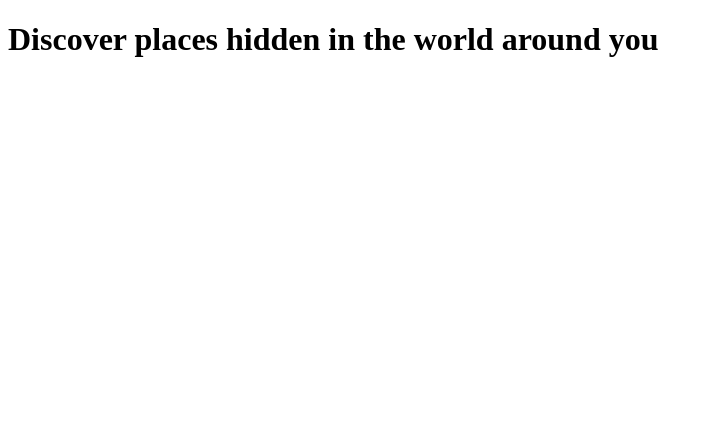
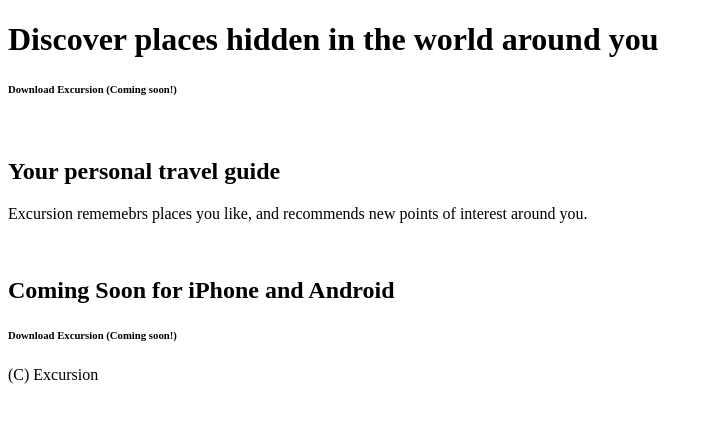
Before and after one commit to wyattdl0706/excursion, a plain HTML site: page index.html in a window 1280 px wide. Shown: the whole page, without its empty margins (0-713 px from the left). Drawn offline with Linux system fonts and the light colour scheme.

Commit message:
2. Add html content

```diff
--- a/index.html
+++ b/index.html
@@ -8,10 +8,17 @@
 
     <body>
         <h1>Discover places hidden in the world around you</h1>
-
+        <h6><a>Download Excursion (Coming soon!)</a></h6>
+        <img href="">
+        <h2>Your personal travel guide</h2>
+        <p>Excursion rememebrs places you like, and recommends new points of interest around you.</p>
+        <img href="">
+        <img href="">
+        <h2>Coming Soon for iPhone and Android</h2>
+        <h6><a>Download Excursion (Coming soon!)</a></h6>
     </body>
 
     <footer>
-
+        <p>(C) Excursion</p>
     </footer>
 </html>
```
